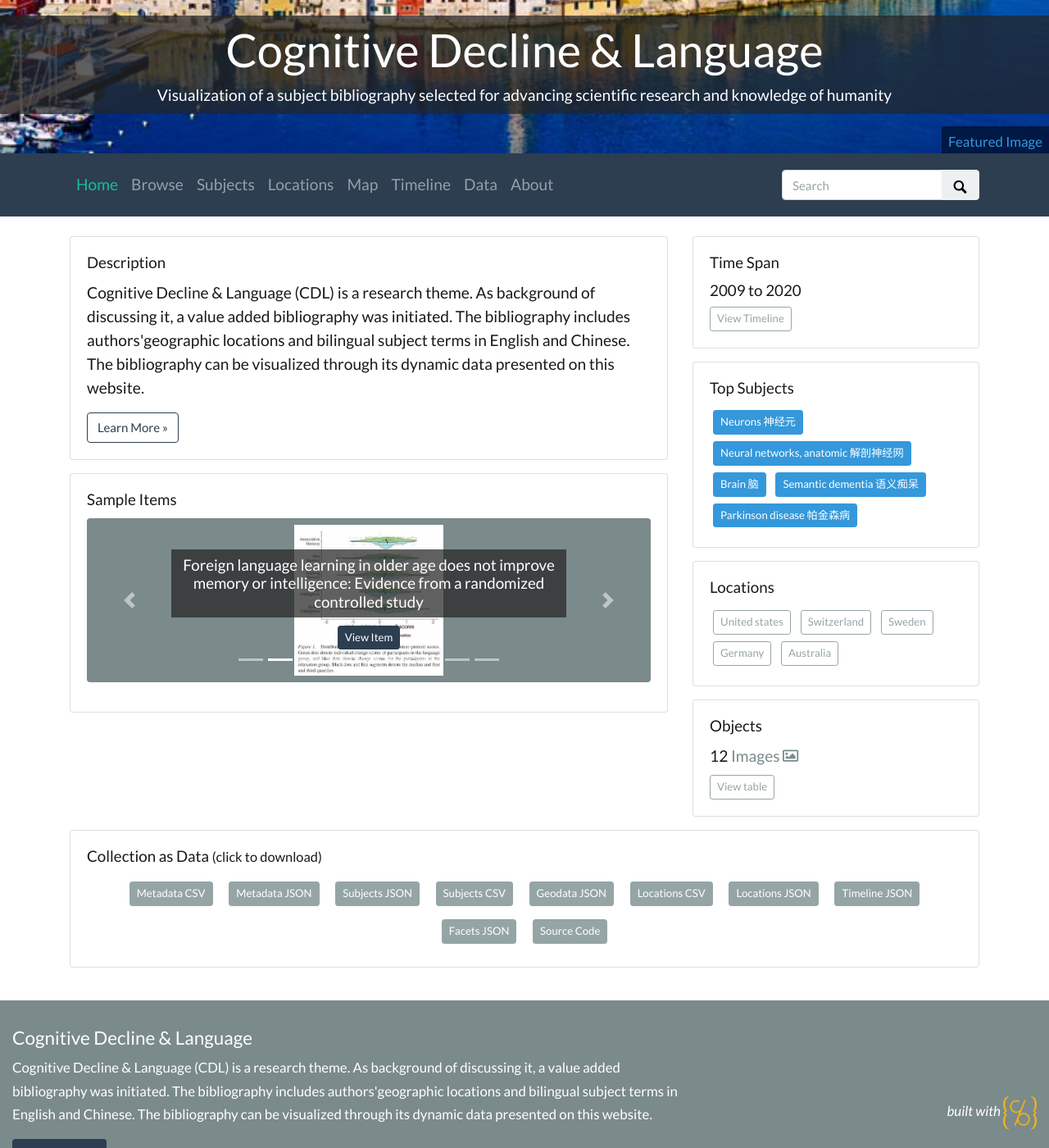
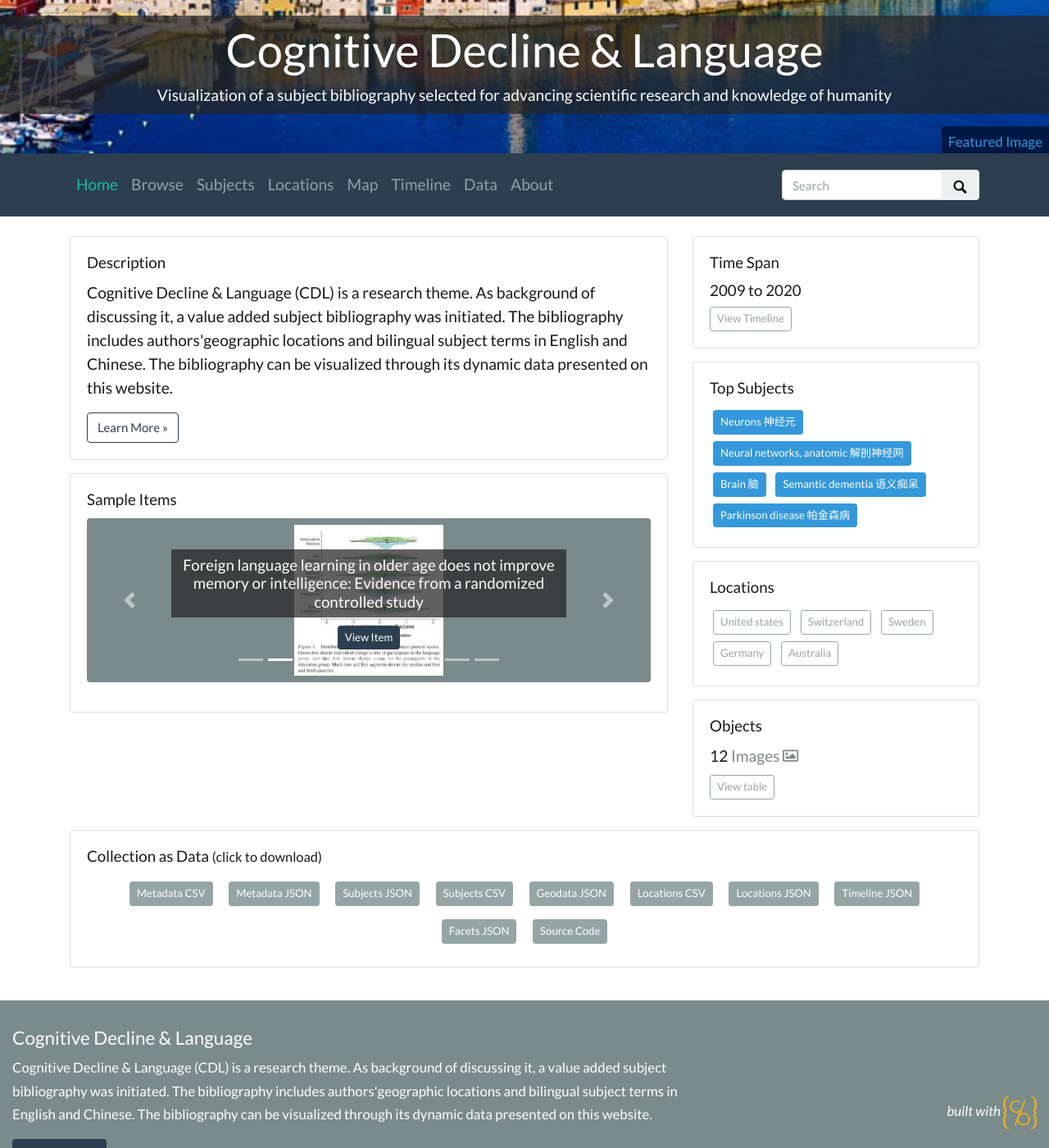
Before and after one commit to archivesw/cogfigcollection, a Jekyll site: the page built from index.md, in a window 1280 px wide and 1400 px high. Shown: the whole window at 82% size. Built offline with Jekyll 4.4.1, drawn with Linux system fonts in a browser that asks for light colours; nearby versions of some CDN libraries.

Commit message:
Update config.yml

```diff
--- a/_config.yml
+++ b/_config.yml
@@ -23,7 +23,7 @@
 tagline: Visualization of a subject bibliography selected for advancing scientific research and knowledge of humanity
 # description appears in meta tags and other locations
 # this description might appear in search result lists, keep around 160 characters max
-description: "Cognitive Decline & Language (CDL) is a research theme. As background of discussing it, a value added bibliography was initiated. The bibliography includes authors'geographic locations and  bilingual subject terms in English and Chinese.  The bibliography can be visualized through its dynamic data presented on this website."
+description: "Cognitive Decline & Language (CDL) is a research theme. As background of discussing it, a value added subject bibliography was initiated. The bibliography includes authors'geographic locations and  bilingual subject terms in English and Chinese.  The bibliography can be visualized through its dynamic data presented on this website."
 # creator of the digital collection, to appear in meta tags; we typically use our GitHub usernames but feel free to just use your name
 author: archivesw
 
```
